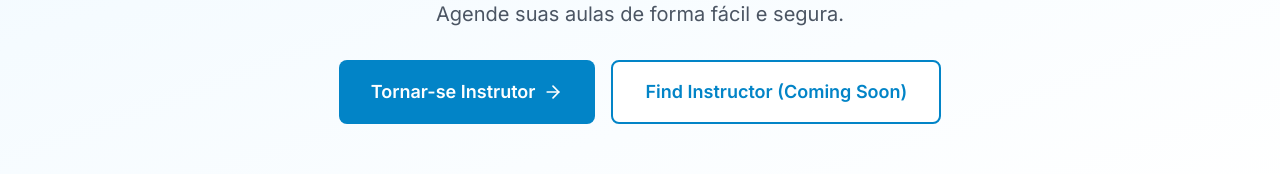
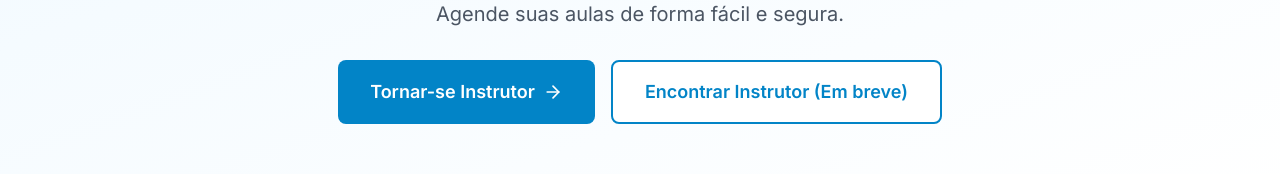
Before and after one commit to juanpablow/dirija-mvp, a Next.js app in the folder frontend/: page / in a window 1280 px wide. Shown: the part 324-498 px from the top of the page. Built offline with nearby package versions, Linux system fonts and the light colour scheme; no server answers.

Commit message:
feat: update link text for instructor search button to Portuguese

```diff
--- a/frontend/src/components/HeroSection.tsx
+++ b/frontend/src/components/HeroSection.tsx
@@ -34,7 +34,7 @@ export function HeroSection() {
               href="/coming-soon"
               className="bg-white text-primary-600 border-2 border-primary-600 px-6 md:px-8 py-3 md:py-4 rounded-lg text-base md:text-lg font-semibold hover:bg-primary-50 transition"
             >
-              Find Instructor (Coming Soon)
+              Encontrar Instrutor (Em breve)
             </Link>
           </div>
         </div>
```
